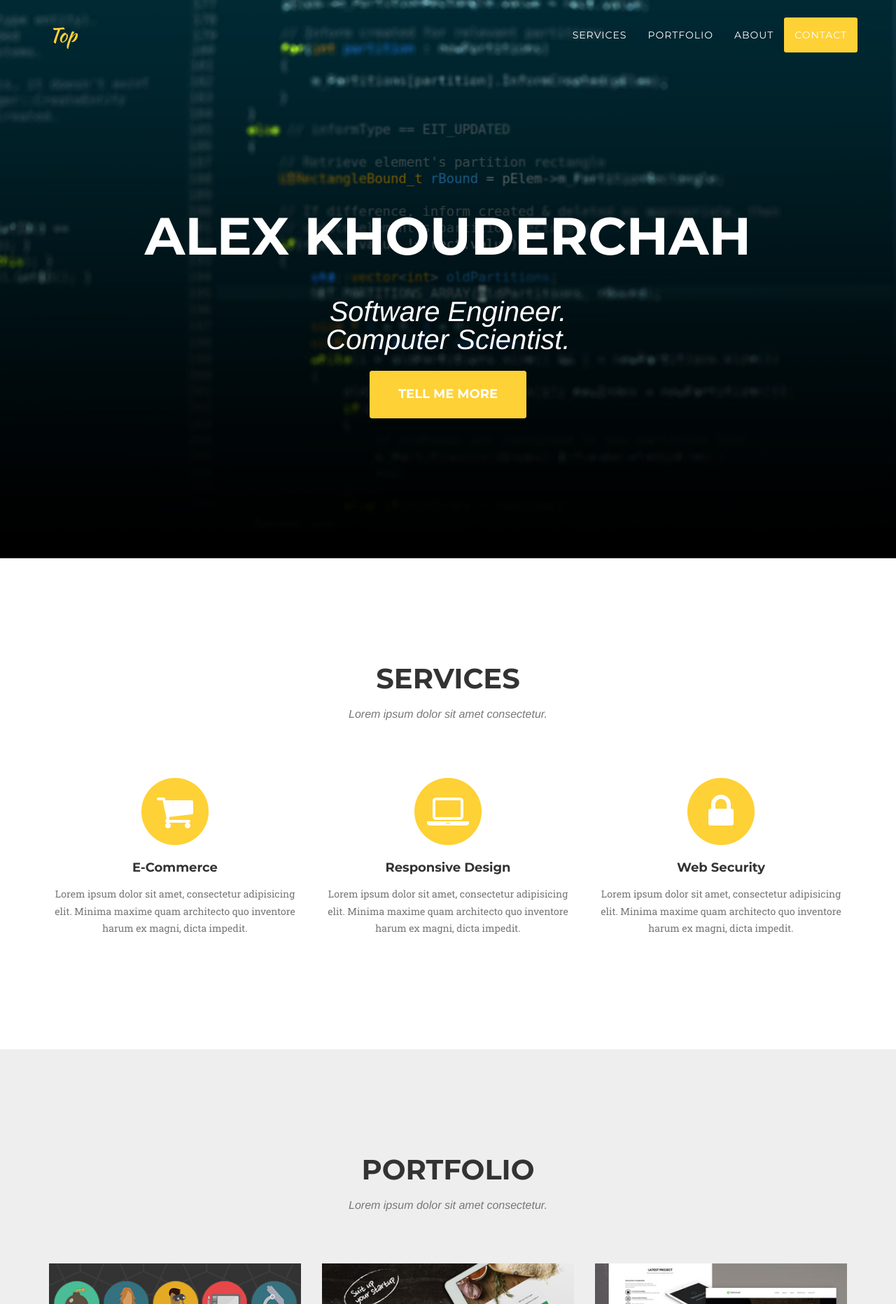
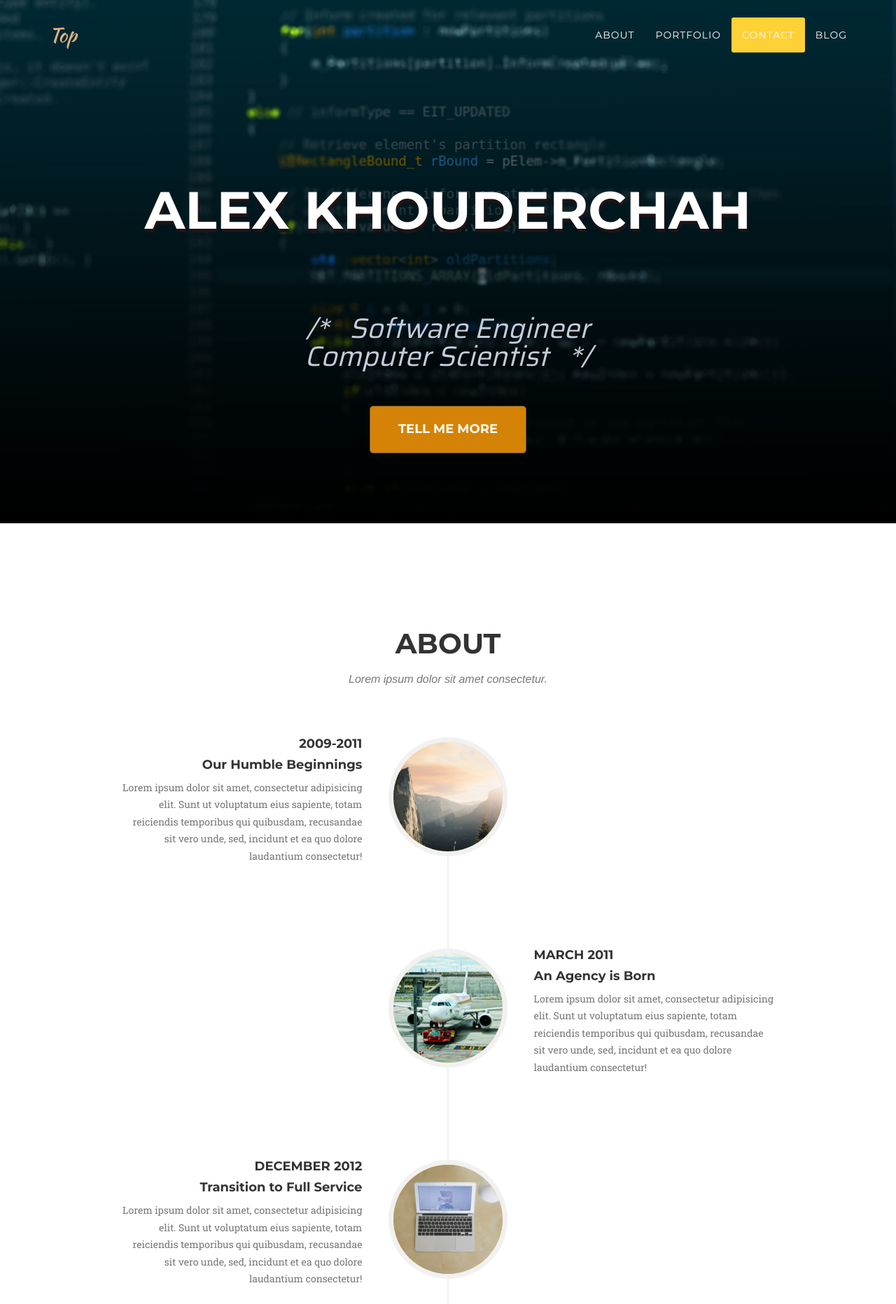
Before and after one commit to akhouderchah/akhouderchah.github.io, a website: page index.html in a window 1280 px wide. Shown: the top 1864 px of the page at 70% size. Drawn offline with nearby package versions, Linux system fonts and the light colour scheme; a web font is replaced by a local one.

Commit message:
Cleaned up header

```diff
--- a/css/agency.css
+++ b/css/agency.css
@@ -57,8 +57,8 @@ h6 {
 }
 .btn-primary {
   color: white;
-  background-color: #fed136;
-  border-color: #fed136;
+  background-color: #dab288;
+  border-color: #dab288;
   font-family: "Montserrat", "Helvetica Neue", Helvetica, Arial, sans-serif;
   text-transform: uppercase;
   font-weight: 700;
@@ -101,12 +101,13 @@ fieldset[disabled] .btn-primary.active {
 }
 .btn-xl {
 	color: white;
-  background-color: #fed136;
-  border-color: #fed136;
+	margin-top: 25px;
+	background-color: #d58306;
+	border-color: #675441;
 	font-family: "Montserrat", "Helvetica Neue", Helvetica, Arial, sans-serif;
 	text-transform: uppercase;
 	font-weight: 700;
-  border-radius: 3px;
+	border-radius: 5px;
 	font-size: 18px;
 	padding: 20px 40px;
 }
@@ -116,8 +117,8 @@ fieldset[disabled] .btn-primary.active {
 .btn-xl.active,
 .open .dropdown-toggle.btn-xl {
   color: white;
-  background-color: #fec503;
-  border-color: #f6bf01;
+  background-color: #f99b0e; /*fec503;*/
+  border-color: #e29f3a; /*f6bf01;*/
 }
 .btn-xl:active,
 .btn-xl.active,
@@ -151,7 +152,7 @@ fieldset[disabled] .btn-xl.active {
   border-color: transparent;
 }
 .navbar-custom .navbar-brand {
-  color: #fed136;
+	color: #dab288;
 	font-family: "Kaushan Script", "Helvetica Neue", Helvetica, Arial, cursive;
 }
 .navbar-custom .navbar-brand:hover,
@@ -238,11 +239,11 @@ header {
   color: white;
 }
 header .intro-text {
-  padding-top: 100px;
-  padding-bottom: 50px;
+  padding-top: 50px;
+  padding-bottom: 25px;
 }
 header .intro-text .intro-lead-in {
-  font-family: "Droid Serif", "Helvetica Neue", Helvetica, Arial, sans-serif;
+  font-family: /*"Droid Serif",*/ "Saira", "Helvetica Neue", Helvetica, Arial, sans-serif;
   font-style: italic;
   font-size: 22px;
   line-height: 22px;
@@ -253,27 +254,29 @@ header .intro-text .intro-heading {
   text-transform: uppercase;
   font-weight: 700;
   font-size: 50px;
-  line-height: 50px;
+  line-height: 100px;
   margin-bottom: 25px;
 }
 @media (min-width: 768px) {
   header .intro-text {
-    padding-top: 300px;
-    padding-bottom: 200px;
+    padding-top: 200px;
+    padding-bottom: 100px;
   }
   header .intro-text .intro-lead-in {
-    font-family: "Droid Serif", "Helvetica Neue", Helvetica, Arial, sans-serif;
+    font-family: /*"Droid Serif",*/ "Saira", "Helvetica Neue", Helvetica, Arial, sans-serif;
     font-style: italic;
     font-size: 40px;
+	color: #c4cdda; /*dce4ee;*/
     line-height: 40px;
     margin-bottom: 25px;
   }
   header .intro-text .intro-heading {
     font-family: "Montserrat", "Helvetica Neue", Helvetica, Arial, sans-serif;
     text-transform: uppercase;
+	text-shadow: 2px 5px #201313; /*#14191f;*/
     font-weight: 700;
     font-size: 75px;
-    line-height: 75px;
+    line-height: 200px;
     margin-bottom: 50px;
   }
 }
--- a/index.html
+++ b/index.html
@@ -17,13 +17,14 @@
     <!-- Custom Fonts -->
     <link href="vendor/font-awesome/css/font-awesome.min.css" rel="stylesheet" type="text/css">
     <link href="https://fonts.googleapis.com/css?family=Montserrat:400,700" rel="stylesheet" type="text/css">
+	<link href="https://fonts.googleapis.com/css?family=Saira" rel="stylesheet">
     <link href='https://fonts.googleapis.com/css?family=Kaushan+Script' rel='stylesheet' type='text/css'>
     <link href='https://fonts.googleapis.com/css?family=Droid+Serif:400,700,400italic,700italic' rel='stylesheet' type='text/css'>
     <link href='https://fonts.googleapis.com/css?family=Roboto+Slab:400,100,300,700' rel='stylesheet' type='text/css'>
 
     <!-- Theme CSS -->
 	<!-- TODO - REPLACE WITH MIN! -->
-    <link href="css/agency.min.css" rel="stylesheet">
+    <link href="css/agency.css" rel="stylesheet">
 
     <!-- HTML5 Shim and Respond.js IE8 support of HTML5 elements and media queries -->
     <!-- WARNING: Respond.js doesn't work if you view the page via file:// -->
@@ -53,17 +54,17 @@
                     <li class="hidden">
                         <a href="#page-top"></a>
                     </li>
-                    <li>
-                        <a class="page-scroll" href="#services">Services</a>
-                    </li>
+					<li>
+                        <a class="page-scroll" href="#about">About</a>
+					</li>
                     <li>
                         <a class="page-scroll" href="#portfolio">Portfolio</a>
                     </li>
                     <li>
-                        <a class="page-scroll" href="#about">About</a>
+                        <a class="page-scroll" href="#contact">Contact</a>
                     </li>
-                    <li>
-                        <a class="page-scroll" href="#contact">Contact</a>
+					<li>
+                        <a class="page-scroll" href="blog.html">Blog</a>
                     </li>
                 </ul>
             </div>
@@ -77,11 +78,92 @@
         <div class="container">
           <div class="intro-text">
 			<div class="intro-heading">Alex Khouderchah</div>
-            <div class="intro-lead-in">Software Engineer.<br>Computer Scientist.</div>
+            <div class="intro-lead-in">/*&ensp; Software Engineer<br>Computer Scientist&ensp; */</div>
             <a href="#services" class="page-scroll btn btn-xl">Tell Me More</a>
             </div>
         </div>
     </header>
+
+	<!-- About Section -->
+    <section id="about">
+        <div class="container">
+            <div class="row">
+                <div class="col-lg-12 text-center">
+                    <h2 class="section-heading">About</h2>
+                    <h3 class="section-subheading text-muted">Lorem ipsum dolor sit amet consectetur.</h3>
+                </div>
+            </div>
+            <div class="row">
+                <div class="col-lg-12">
+                    <ul class="timeline">
+                        <li>
+                            <div class="timeline-image">
+                                <img class="img-circle img-responsive" src="img/about/1.jpg" alt="">
+                            </div>
+                            <div class="timeline-panel">
+                                <div class="timeline-heading">
+                                    <h4>2009-2011</h4>
+                                    <h4 class="subheading">Our Humble Beginnings</h4>
+                                </div>
+                                <div class="timeline-body">
+                                    <p class="text-muted">Lorem ipsum dolor sit amet, consectetur adipisicing elit. Sunt ut voluptatum eius sapiente, totam reiciendis temporibus qui quibusdam, recusandae sit vero unde, sed, incidunt et ea quo dolore laudantium consectetur!</p>
+                                </div>
+                            </div>
+                        </li>
+                        <li class="timeline-inverted">
+                            <div class="timeline-image">
+                                <img class="img-circle img-responsive" src="img/about/2.jpg" alt="">
+                            </div>
+                            <div class="timeline-panel">
+                                <div class="timeline-heading">
+                                    <h4>March 2011</h4>
+                                    <h4 class="subheading">An Agency is Born</h4>
+                                </div>
+                                <div class="timeline-body">
+                                    <p class="text-muted">Lorem ipsum dolor sit amet, consectetur adipisicing elit. Sunt ut voluptatum eius sapiente, totam reiciendis temporibus qui quibusdam, recusandae sit vero unde, sed, incidunt et ea quo dolore laudantium consectetur!</p>
+                                </div>
+                            </div>
+                        </li>
+                        <li>
+                            <div class="timeline-image">
+                                <img class="img-circle img-responsive" src="img/about/3.jpg" alt="">
+                            </div>
+                            <div class="timeline-panel">
+                                <div class="timeline-heading">
+                                    <h4>December 2012</h4>
+                                    <h4 class="subheading">Transition to Full Service</h4>
+                                </div>
+                                <div class="timeline-body">
+                                    <p class="text-muted">Lorem ipsum dolor sit amet, consectetur adipisicing elit. Sunt ut voluptatum eius sapiente, totam reiciendis temporibus qui quibusdam, recusandae sit vero unde, sed, incidunt et ea quo dolore laudantium consectetur!</p>
+                                </div>
+                            </div>
+                        </li>
+                        <li class="timeline-inverted">
+                            <div class="timeline-image">
+                                <img class="img-circle img-responsive" src="img/about/4.jpg" alt="">
+                            </div>
+                            <div class="timeline-panel">
+                                <div class="timeline-heading">
+                                    <h4>July 2014</h4>
+                                    <h4 class="subheading">Phase Two Expansion</h4>
+                                </div>
+                                <div class="timeline-body">
+                                    <p class="text-muted">Lorem ipsum dolor sit amet, consectetur adipisicing elit. Sunt ut voluptatum eius sapiente, totam reiciendis temporibus qui quibusdam, recusandae sit vero unde, sed, incidunt et ea quo dolore laudantium consectetur!</p>
+                                </div>
+                            </div>
+                        </li>
+                        <li class="timeline-inverted">
+                            <div class="timeline-image">
+                                <h4>Be Part
+                                    <br>Of Our
+                                    <br>Story!</h4>
+                            </div>
+                        </li>
+                    </ul>
+                </div>
+            </div>
+        </div>
+    </section>
 
     <!-- Services Section -->
     <section id="services">
@@ -214,87 +296,6 @@
                         <h4>Dreams</h4>
                         <p class="text-muted">Website Design</p>
                     </div>
-                </div>
-            </div>
-        </div>
-    </section>
-
-    <!-- About Section -->
-    <section id="about">
-        <div class="container">
-            <div class="row">
-                <div class="col-lg-12 text-center">
-                    <h2 class="section-heading">About</h2>
-                    <h3 class="section-subheading text-muted">Lorem ipsum dolor sit amet consectetur.</h3>
-                </div>
-            </div>
-            <div class="row">
-                <div class="col-lg-12">
-                    <ul class="timeline">
-                        <li>
-                            <div class="timeline-image">
-                                <img class="img-circle img-responsive" src="img/about/1.jpg" alt="">
-                            </div>
-                            <div class="timeline-panel">
-                                <div class="timeline-heading">
-                                    <h4>2009-2011</h4>
-                                    <h4 class="subheading">Our Humble Beginnings</h4>
-                                </div>
-                                <div class="timeline-body">
-                                    <p class="text-muted">Lorem ipsum dolor sit amet, consectetur adipisicing elit. Sunt ut voluptatum eius sapiente, totam reiciendis temporibus qui quibusdam, recusandae sit vero unde, sed, incidunt et ea quo dolore laudantium consectetur!</p>
-                                </div>
-                            </div>
-                        </li>
-                        <li class="timeline-inverted">
-                            <div class="timeline-image">
-                                <img class="img-circle img-responsive" src="img/about/2.jpg" alt="">
-                            </div>
-                            <div class="timeline-panel">
-                                <div class="timeline-heading">
-                                    <h4>March 2011</h4>
-                                    <h4 class="subheading">An Agency is Born</h4>
-                                </div>
-                                <div class="timeline-body">
-                                    <p class="text-muted">Lorem ipsum dolor sit amet, consectetur adipisicing elit. Sunt ut voluptatum eius sapiente, totam reiciendis temporibus qui quibusdam, recusandae sit vero unde, sed, incidunt et ea quo dolore laudantium consectetur!</p>
-                                </div>
-                            </div>
-                        </li>
-                        <li>
-                            <div class="timeline-image">
-                                <img class="img-circle img-responsive" src="img/about/3.jpg" alt="">
-                            </div>
-                            <div class="timeline-panel">
-                                <div class="timeline-heading">
-                                    <h4>December 2012</h4>
-                                    <h4 class="subheading">Transition to Full Service</h4>
-                                </div>
-                                <div class="timeline-body">
-                                    <p class="text-muted">Lorem ipsum dolor sit amet, consectetur adipisicing elit. Sunt ut voluptatum eius sapiente, totam reiciendis temporibus qui quibusdam, recusandae sit vero unde, sed, incidunt et ea quo dolore laudantium consectetur!</p>
-                                </div>
-                            </div>
-                        </li>
-                        <li class="timeline-inverted">
-                            <div class="timeline-image">
-                                <img class="img-circle img-responsive" src="img/about/4.jpg" alt="">
-                            </div>
-                            <div class="timeline-panel">
-                                <div class="timeline-heading">
-                                    <h4>July 2014</h4>
-                                    <h4 class="subheading">Phase Two Expansion</h4>
-                                </div>
-                                <div class="timeline-body">
-                                    <p class="text-muted">Lorem ipsum dolor sit amet, consectetur adipisicing elit. Sunt ut voluptatum eius sapiente, totam reiciendis temporibus qui quibusdam, recusandae sit vero unde, sed, incidunt et ea quo dolore laudantium consectetur!</p>
-                                </div>
-                            </div>
-                        </li>
-                        <li class="timeline-inverted">
-                            <div class="timeline-image">
-                                <h4>Be Part
-                                    <br>Of Our
-                                    <br>Story!</h4>
-                            </div>
-                        </li>
-                    </ul>
                 </div>
             </div>
         </div>
```
Lines whose indentation alone changed are shown as unchanged.
